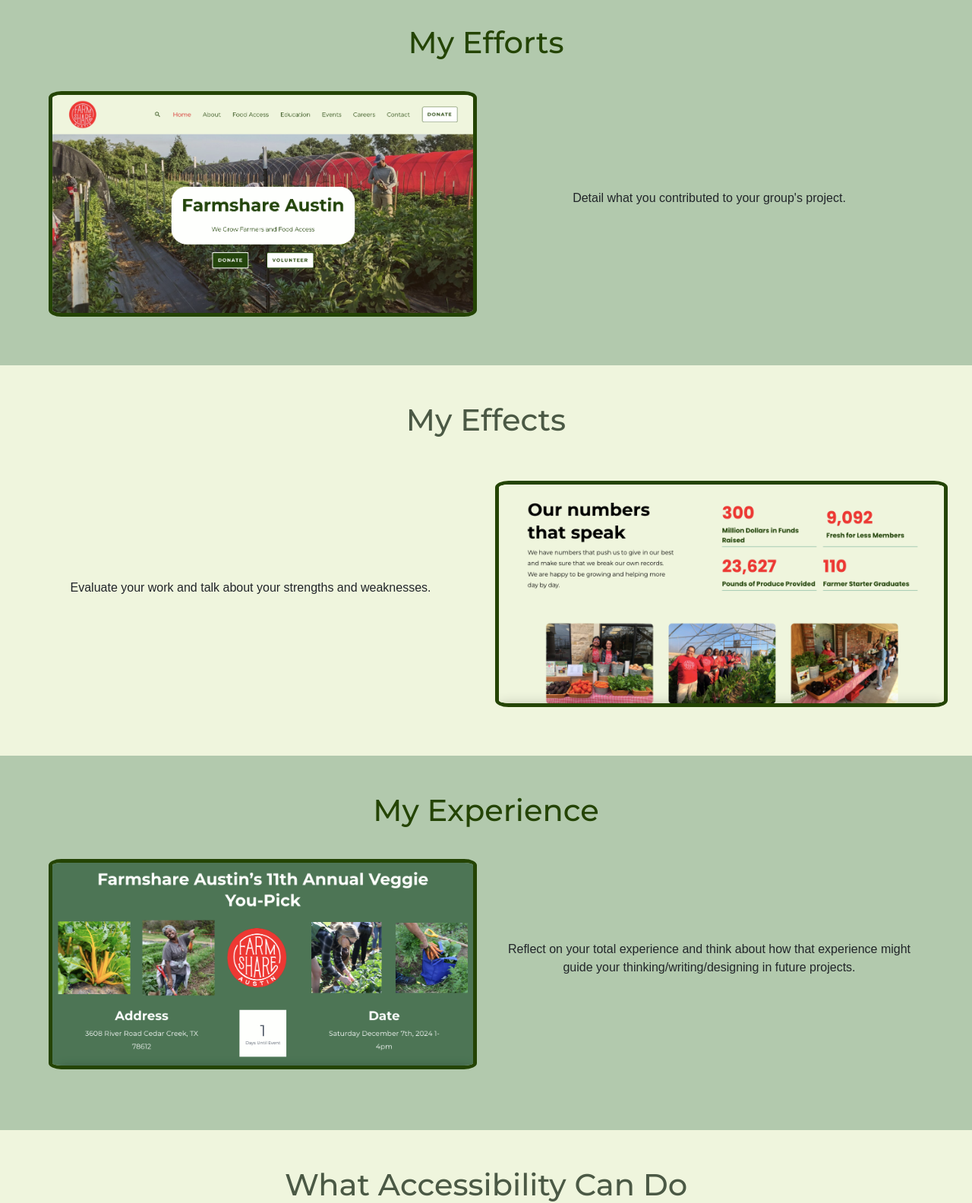
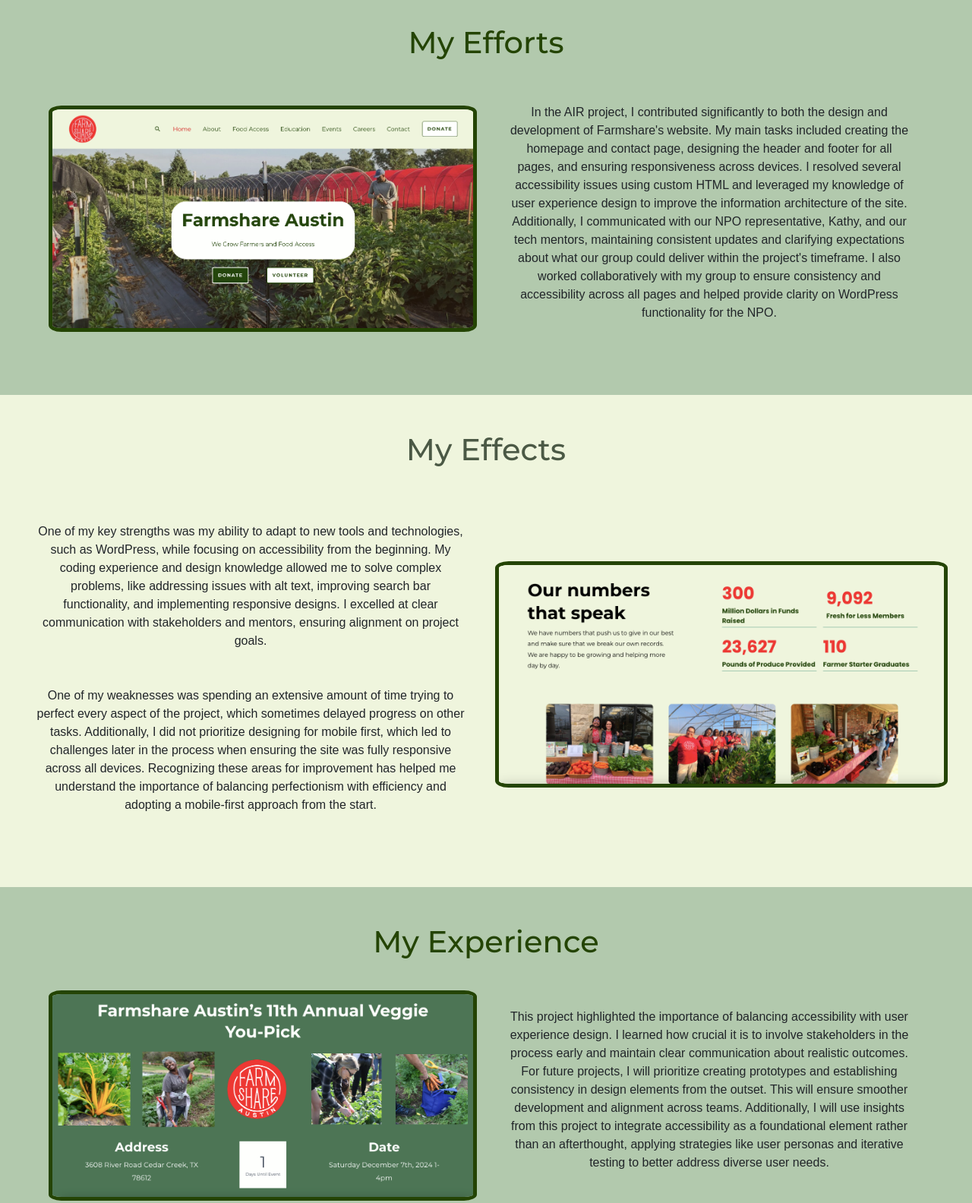
Before and after one commit to averystjohn/Avery-St.-John-s-Reflection-Site-Farmshare-Austin, a plain HTML site: page index.html in a window 1280 px wide. Shown: the part 800-2384 px from the top of the page at 76% size. Drawn offline with nearby package versions, Linux system fonts and the light colour scheme; a web font is replaced by a local one.

Commit message:
Update index.html

```diff
--- a/index.html
+++ b/index.html
@@ -53,7 +53,7 @@
           <img src="reflection-site-assets/farmshare-home-page.png" alt="Farmshare Austin's website home page.">
         </div>
         <div class="col-md-6 col-sm-12">
-          <p>Detail what you contributed to your group's project.</p>
+          <p>In the AIR project, I contributed significantly to both the design and development of Farmshare's website. My main tasks included creating the homepage and contact page, designing the header and footer for all pages, and ensuring responsiveness across devices. I resolved several accessibility issues using custom HTML and leveraged my knowledge of user experience design to improve the information architecture of the site. Additionally, I communicated with our NPO representative, Kathy, and our tech mentors, maintaining consistent updates and clarifying expectations about what our group could deliver within the project's timeframe. I also worked collaboratively with my group to ensure consistency and accessibility across all pages and helped provide clarity on WordPress functionality for the NPO.</p>
         </div>
       </div>
   	</section>
@@ -62,7 +62,8 @@
       <div class="row align-items-center">
       <h1>My Effects</h1>
         <div class="col-md-6 col-sm-12">
-          <p>Evaluate your work and talk about your strengths and weaknesses.</p>
+          <p>One of my key strengths was my ability to adapt to new tools and technologies, such as WordPress, while focusing on accessibility from the beginning. My coding experience and design knowledge allowed me to solve complex problems, like addressing issues with alt text, improving search bar functionality, and implementing responsive designs. I excelled at clear communication with stakeholders and mentors, ensuring alignment on project goals.</p>
+          <p>One of my weaknesses was spending an extensive amount of time trying to perfect every aspect of the project, which sometimes delayed progress on other tasks. Additionally, I did not prioritize designing for mobile first, which led to challenges later in the process when ensuring the site was fully responsive across all devices. Recognizing these areas for improvement has helped me understand the importance of balancing perfectionism with efficiency and adopting a mobile-first approach from the start.</p>
         </div>
           <div class="col-md-6 col-sm-12">
           <img src="reflection-site-assets/farmshare-impact-numbers.png" alt="Website section of Farmshare Austin's impact numbers.">
@@ -77,7 +78,7 @@
           <img src="reflection-site-assets/farmshare-event.png" alt="Website section of Farmshare Austin's Veggie You Pick Event.">
         </div>
         <div class="col-md-6 col-sm-12">
-          <p>Reflect on your total experience and think about how that experience might guide your thinking/writing/designing in future projects.</p>
+          <p>This project highlighted the importance of balancing accessibility with user experience design. I learned how crucial it is to involve stakeholders in the process early and maintain clear communication about realistic outcomes. For future projects, I will prioritize creating prototypes and establishing consistency in design elements from the outset. This will ensure smoother development and alignment across teams. Additionally, I will use insights from this project to integrate accessibility as a foundational element rather than an afterthought, applying strategies like user personas and iterative testing to better address diverse user needs.</p>
         </div>
       </div>
   	</section>
@@ -86,7 +87,7 @@
       <div class="row align-items-center">
       <h1>What Accessibility Can Do</h1>
        <div class="col-md-6 col-sm-12">
-          <p>What can accessibility do?</p>
+          <p>Accessibility eliminates barriers and fosters inclusivity, enabling everyone to participate equally in society. By addressing attitudinal and environmental obstacles, accessibility ensures that designs meet fundamental human needs, such as independence, connection, and equal participation. Accessibility benefits not only individuals with disabilities but also a broader spectrum of users, including those experiencing temporary mismatches. It transforms exclusionary spaces into ones that embrace cultural expression, as seen in concepts like DeafSpace. Ultimately, accessibility redefines what it means to design for everyone, emphasizing universal human experiences over merely functional solutions.</p>
         </div>
           <div class="col-md-6 col-sm-12">
           <img src="reflection-site-assets/farmshare-services.png" alt="Website section of Farmshare Austin's main services.">
```
